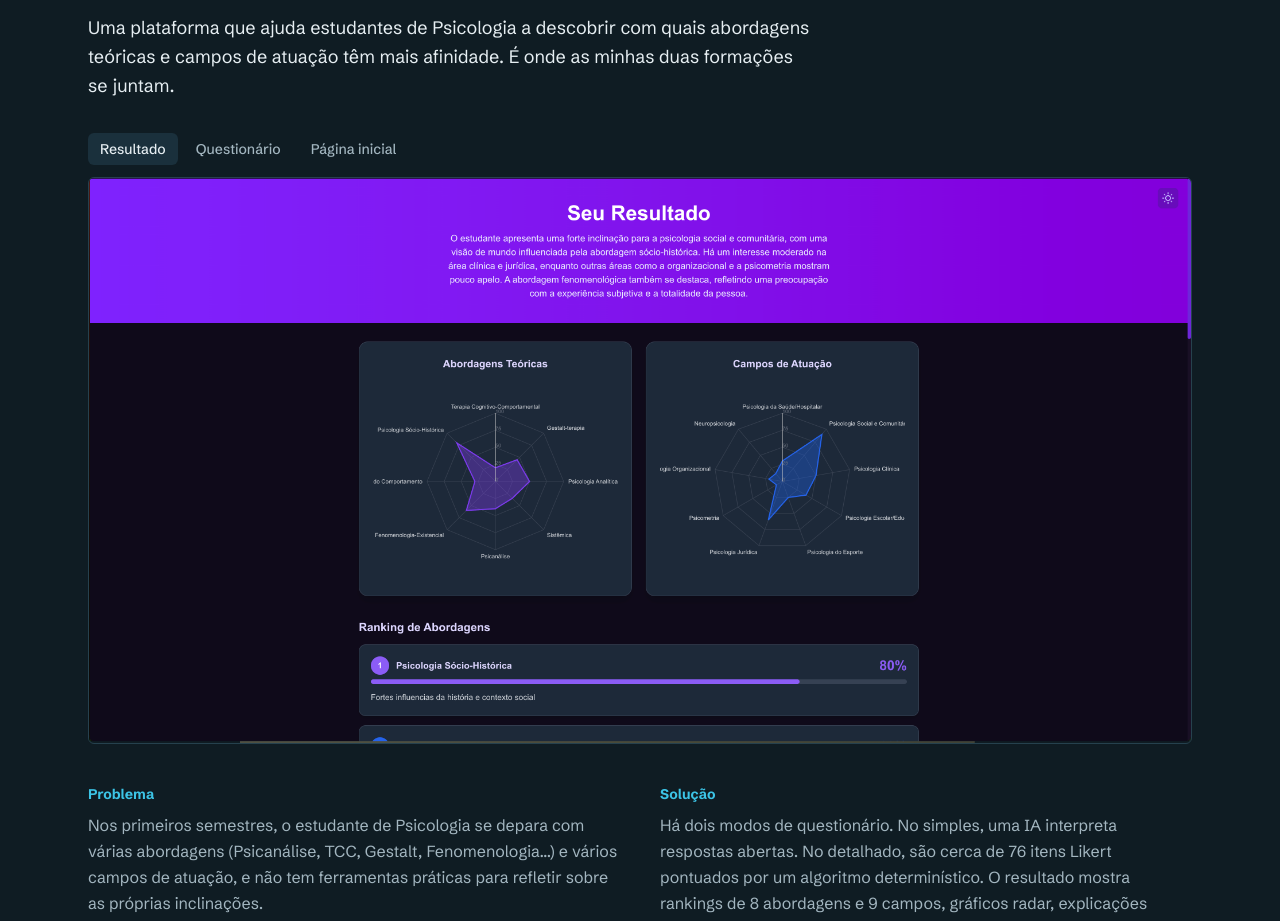
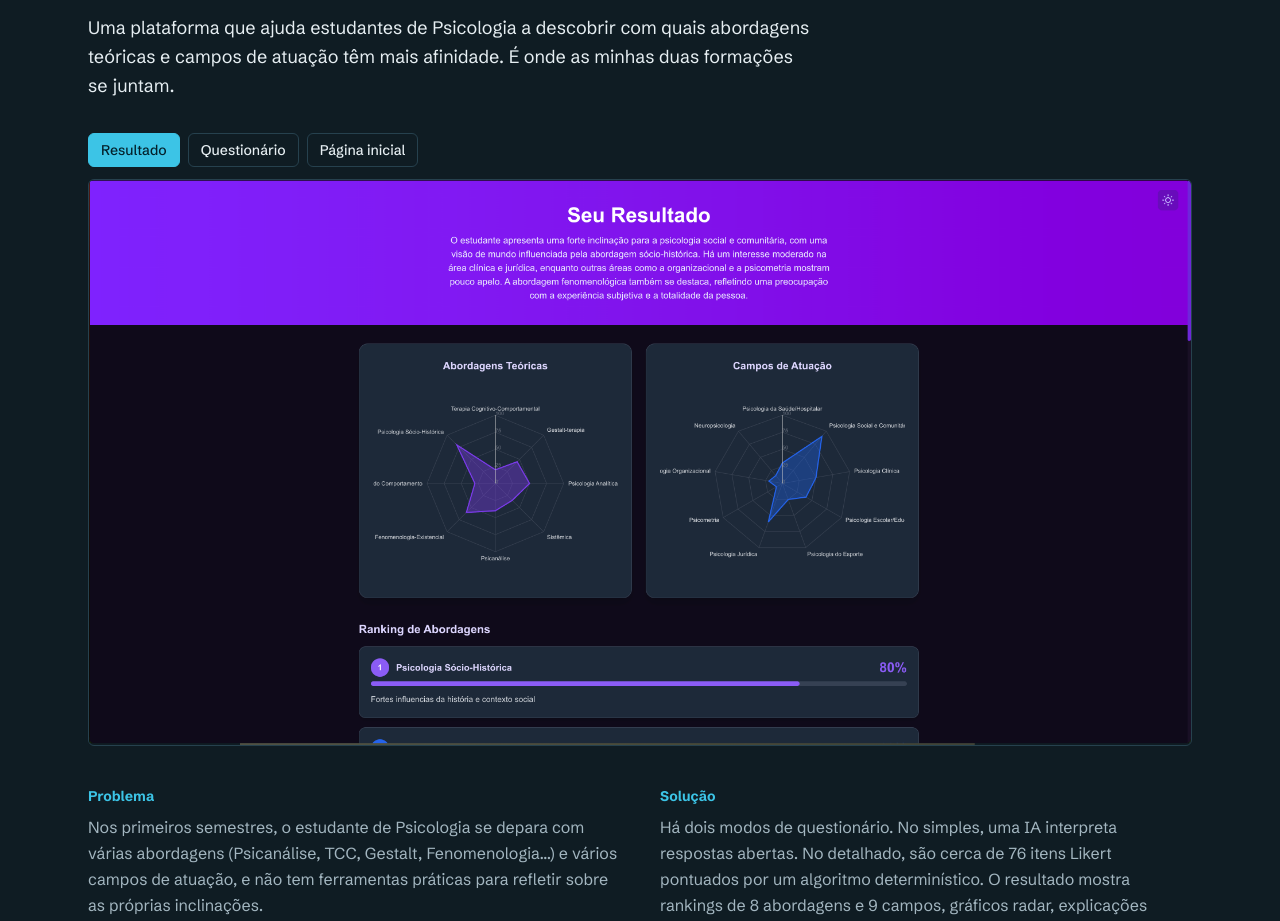
Before and after one commit to lirajoaop/jlira-portfolio, a Next.js app: page / in a window 1280 px wide. Shown: the part 1960-2881 px from the top of the page. Built offline with nearby package versions, Linux system fonts and the light colour scheme.

Commit message:
Make the gallery tabs look clickable and use a pointer on buttons

```diff
--- a/src/app/globals.css
+++ b/src/app/globals.css
@@ -51,6 +51,11 @@ html {
   scroll-padding-top: 1.5rem;
 }
 
+/* Tailwind 4 resets buttons to the default cursor. */
+button:not(:disabled) {
+  cursor: pointer;
+}
+
 body {
   background: var(--bg);
   color: var(--text);
--- a/src/components/ProjectGallery.tsx
+++ b/src/components/ProjectGallery.tsx
@@ -10,14 +10,14 @@ export function ProjectGallery({ shots, label }: { shots: Shot[]; label: string
   const [active, setActive] = useState(0);
   return (
     <figure className="mt-8">
-      <div role="group" aria-label={label} className="flex flex-wrap gap-1.5">
+      <div role="group" aria-label={label} className="flex flex-wrap gap-2">
         {shots.map((s, i) => (
           <button
             key={s.src}
             type="button"
             aria-pressed={i === active}
             onClick={() => setActive(i)}
-            className="rounded-md px-3 py-1.5 text-sm font-medium text-muted transition-colors hover:text-fg focus-visible:outline-2 focus-visible:outline-offset-2 focus-visible:outline-accent aria-pressed:bg-surface-2 aria-pressed:text-fg"
+            className="rounded-md border border-line px-3 py-1.5 text-sm font-medium text-fg transition-colors hover:border-accent hover:text-accent focus-visible:outline-2 focus-visible:outline-offset-2 focus-visible:outline-accent aria-pressed:border-accent aria-pressed:bg-accent aria-pressed:text-white [[data-theme=dark]_&]:aria-pressed:text-[#04212b]"
           >
             {s.label}
           </button>
```
